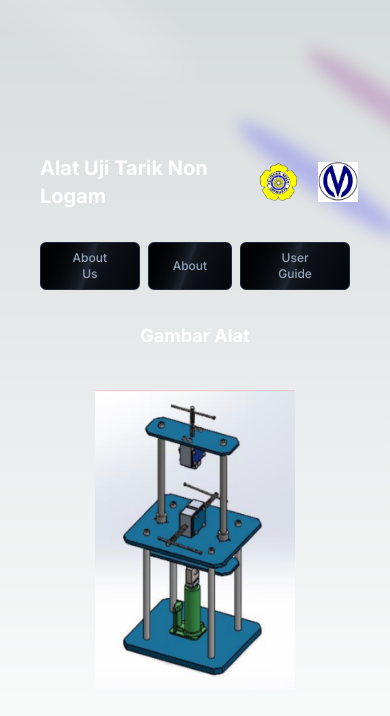
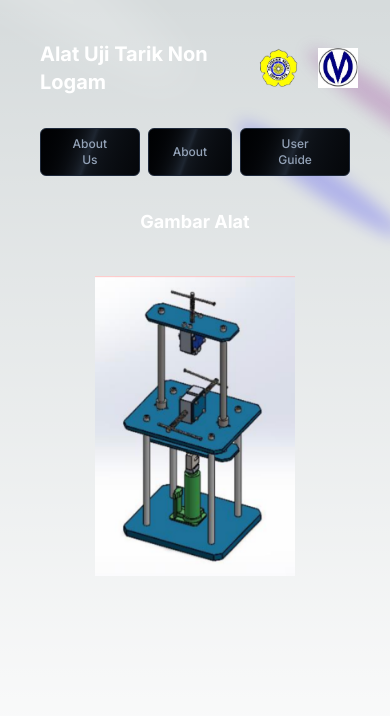
Before and after one commit to KevinNaserwan/Tugas_Akhir_6_MC_2021, a Next.js app: page / in a window 390 px wide. Shown: the top 716 px of the page. Built offline with nearby package versions, Linux system fonts and the light colour scheme.

Commit message:
First Commit

```diff
--- a/app/page.tsx
+++ b/app/page.tsx
@@ -4,7 +4,7 @@ import Navbar from "./components/navbar";
 
 export default function Home() {
   return (
-    <main className=" relative flex min-h-screen flex-col items-center justify-center overflow-clip mx-auto lg:p-24 px-10 py-3">
+    <main className=" relative flex min-h-screen flex-col items-center  overflow-clip mx-auto lg:p-24 p-10">
       <Hero />
       <Navbar />
       <Main />
```
